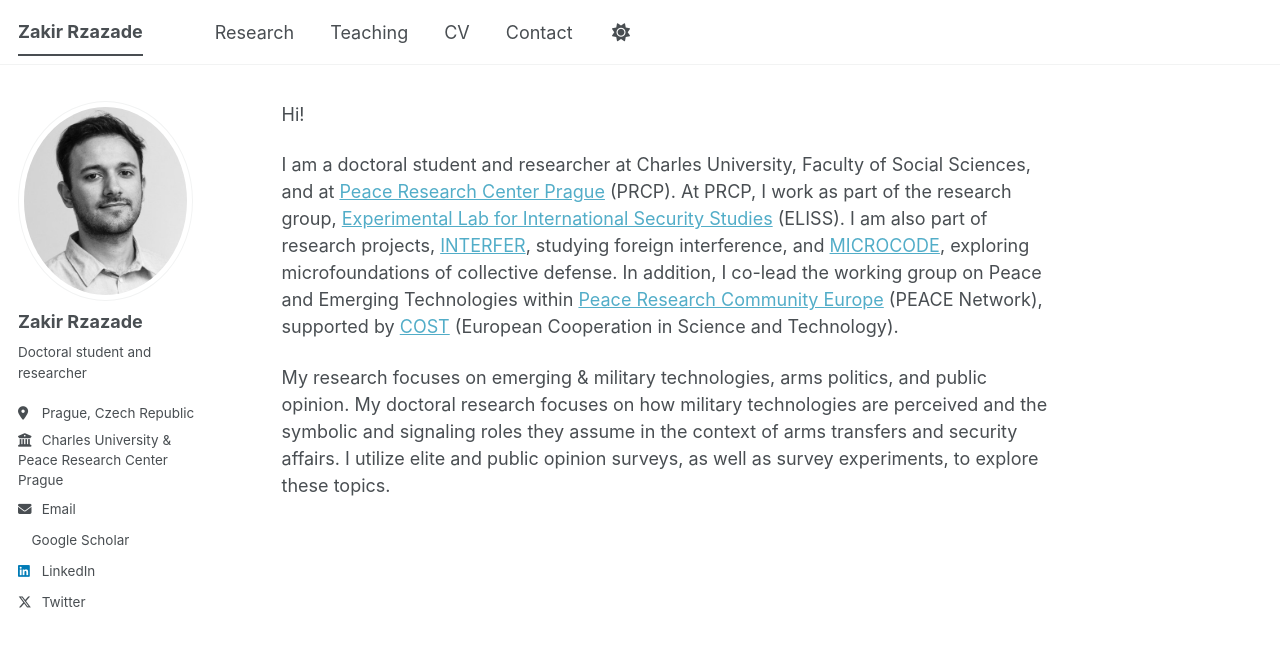
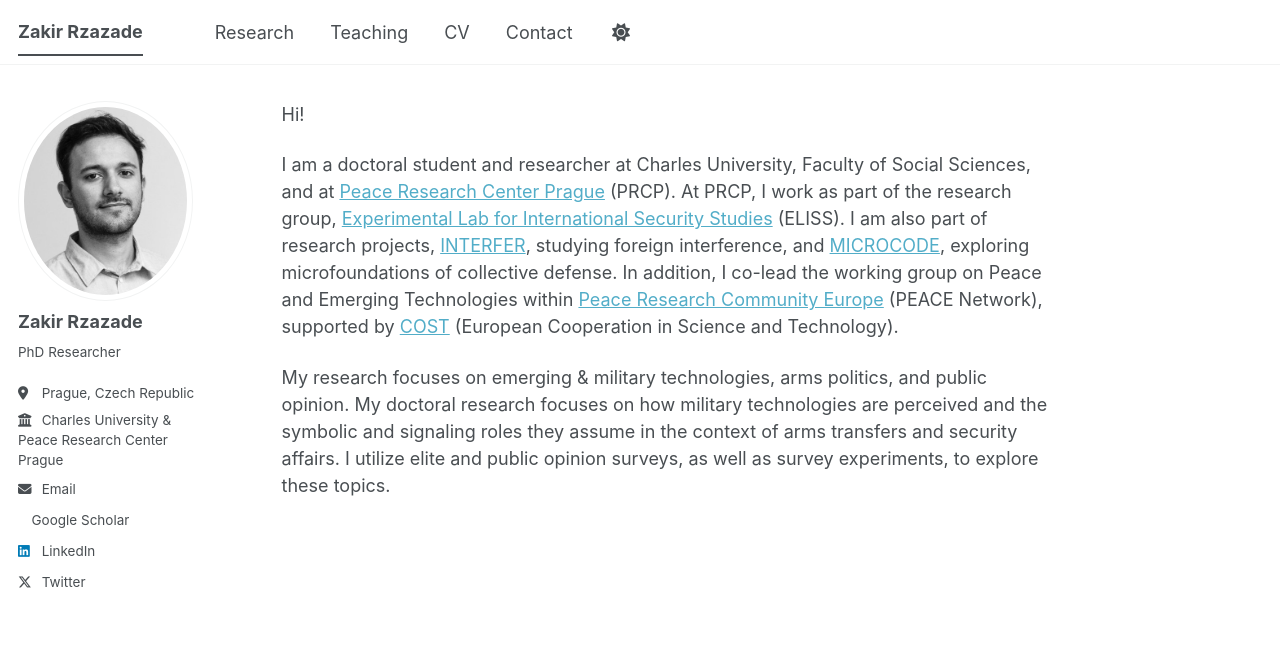
Before and after one commit to zakirzazad/zakirzazad.github.io, a Jekyll site: the page built from _pages/about.md, in a window 1280 px wide and 900 px high. Shown: the top 647 px of the window. Built offline with Jekyll 4.4.1, drawn with Linux system fonts in a browser that asks for light colours; a style sheet for code colours, icons or effects is not loaded.

Commit message:
Update _config.yml

```diff
--- a/_config.yml
+++ b/_config.yml
@@ -26,7 +26,7 @@ author:
   avatar           : "profile.jpg"
   name             : "Zakir Rzazade"
   pronouns         : # example: "she/her"
-  bio              : "Doctoral student and researcher"
+  bio              : "PhD Researcher"
   location         : "Prague, Czech Republic"
   employer         : "Charles University & Peace Research Center Prague"
   uri              : # URL
```
